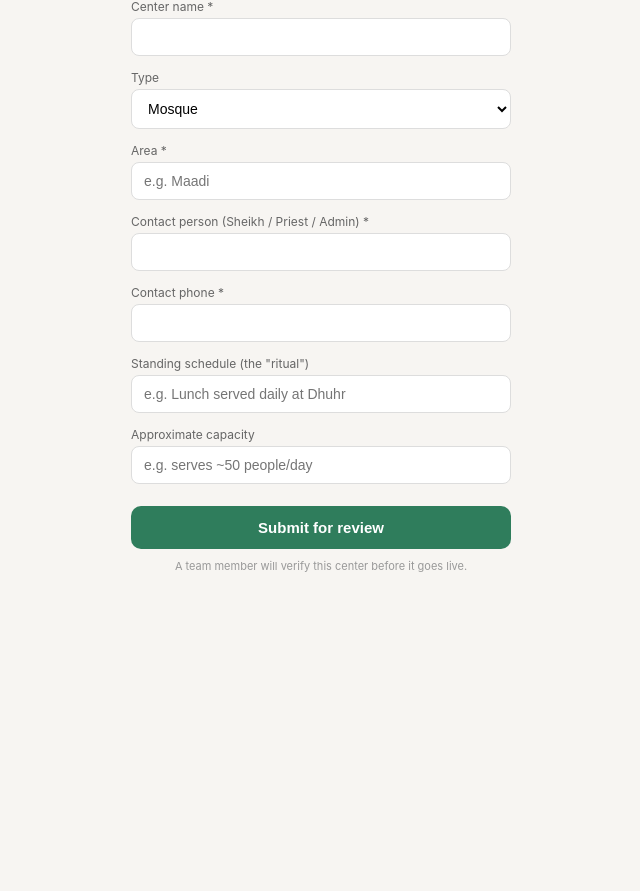
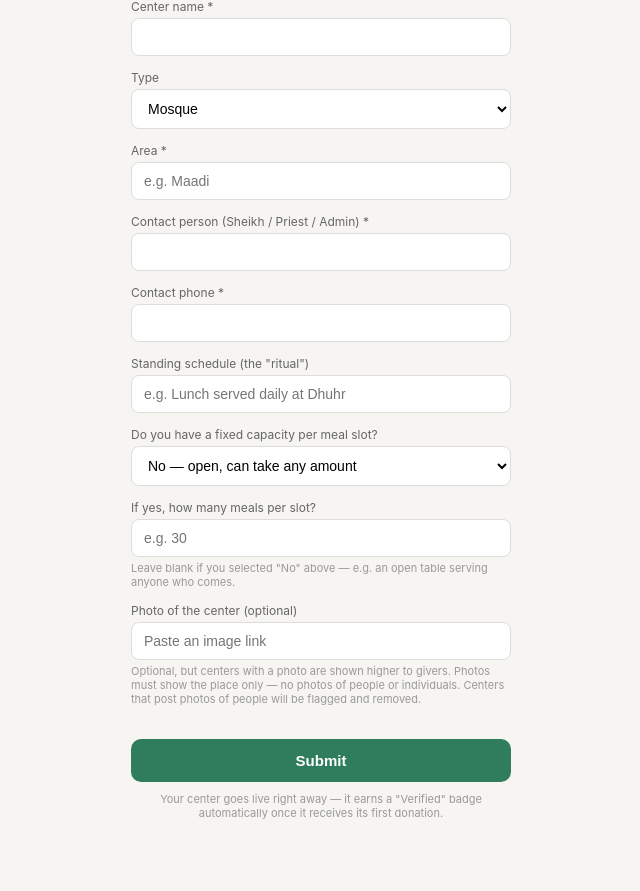
Before and after one commit to shireenhdabbas-netizen/e63am, a Flask app: page /register-center in a window 1280 px wide. Shown: the part 144-1035 px from the top of the page, without its empty margins (319-959 px from the left). Before the commit the page ends 716 px from the top, so only its background shows below. Run offline with Flask 3, Linux system fonts and the light colour scheme.

Commit message:
Update register_center.html

```diff
--- a/templates/register_center.html
+++ b/templates/register_center.html
@@ -14,6 +14,9 @@
     <option value="Mosque">Mosque</option>
     <option value="Church">Church</option>
     <option value="Community center">Community center</option>
+    <option value="Orphanage">Orphanage</option>
+    <option value="Elderly home">Elderly home</option>
+    <option value="Shop">Shop</option>
     <option value="Other">Other</option>
   </select>
 
@@ -29,10 +32,21 @@
   <label>Standing schedule (the "ritual")</label>
   <input type="text" name="ritual_schedule" placeholder="e.g. Lunch served daily at Dhuhr" value="{{ form.get('ritual_schedule', '') }}">
 
-  <label>Approximate capacity</label>
-  <input type="text" name="capacity" placeholder="e.g. serves ~50 people/day" value="{{ form.get('capacity', '') }}">
+  <label>Do you have a fixed capacity per meal slot?</label>
+  <select name="has_capacity_limit">
+    <option value="No">No — open, can take any amount</option>
+    <option value="Yes">Yes — fixed number per slot</option>
+  </select>
 
-  <button type="submit">Submit for review</button>
-  <p class="hint" style="text-align:center;margin-top:10px;">A team member will verify this center before it goes live.</p>
+  <label>If yes, how many meals per slot?</label>
+  <input type="number" min="1" name="capacity_per_slot" placeholder="e.g. 30" value="{{ form.get('capacity_per_slot', '') }}">
+  <p class="hint">Leave blank if you selected "No" above — e.g. an open table serving anyone who comes.</p>
+
+  <label>Photo of the center (optional)</label>
+  <input type="url" name="photo_url" placeholder="Paste an image link" value="{{ form.get('photo_url', '') }}">
+  <p class="hint">Optional, but centers with a photo are shown higher to givers. Photos must show the place only — no photos of people or individuals. Centers that post photos of people will be flagged and removed.</p>
+
+  <button type="submit">Submit</button>
+  <p class="hint" style="text-align:center;margin-top:10px;">Your center goes live right away — it earns a "Verified" badge automatically once it receives its first donation.</p>
 </form>
 {% endblock %}
```
